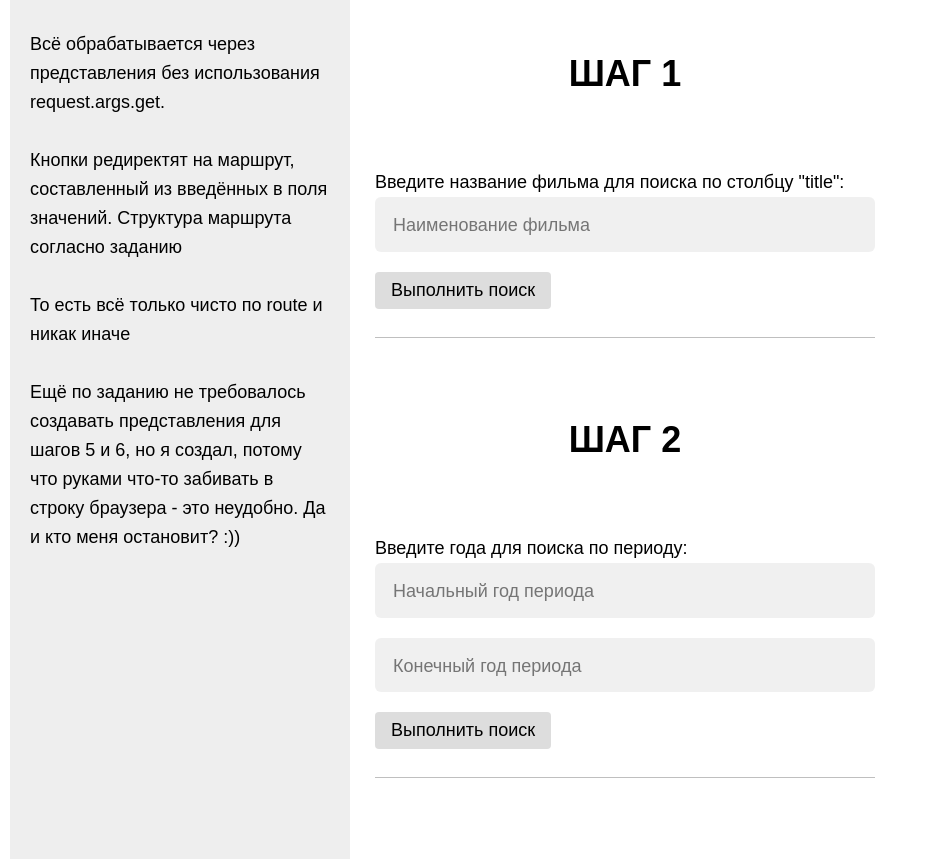
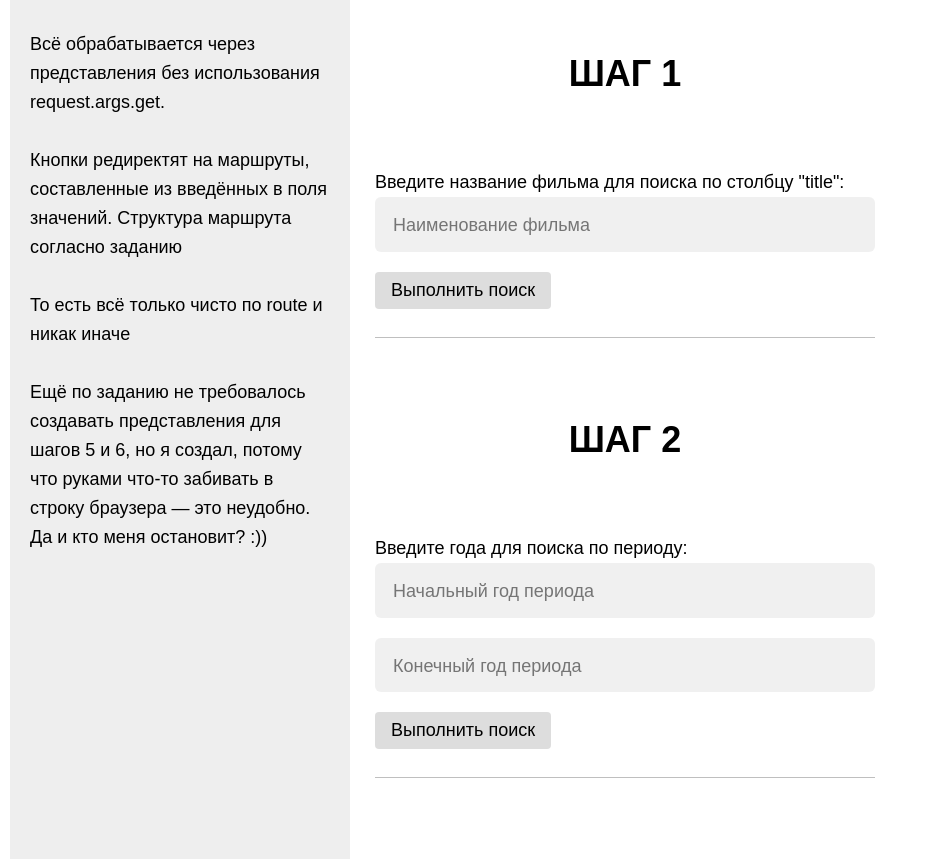
Before and after one commit to JxSerJ/HW_14.2, a Flask app: page / in a window 1280 px wide. Shown: the top 859 px of the page, without its empty margins (0-928 px from the left). Run offline with Flask 2, Linux system fonts and the light colour scheme.

Commit message:
small typo correction

```diff
--- a/templates/index.html
+++ b/templates/index.html
@@ -14,12 +14,12 @@
 <div class="sidepanel">
   <p>Всё обрабатывается через представления без использования request.args.get.</p>
   <br>
-  <p>Кнопки редиректят на маршрут, составленный из введённых в поля значений. Структура маршрута согласно заданию</p>
+  <p>Кнопки редиректят на маршруты, составленные из введённых в поля значений. Структура маршрута согласно заданию</p>
   <br>
   <p>То есть всё только чисто по route и никак иначе</p>
   <br>
   <p>Ещё по заданию не требовалось создавать представления для шагов 5 и 6, но я создал, потому что руками что-то
-    забивать в строку браузера - это неудобно. Да и кто меня остановит? :))</p>
+    забивать в строку браузера — это неудобно. Да и кто меня остановит? :))</p>
 </div>
 <main class="container">
   <div class="input_data_container">
```
